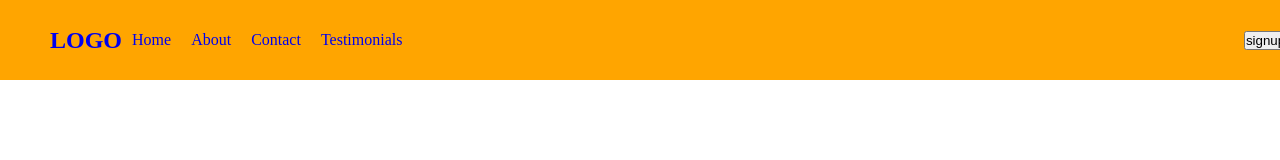
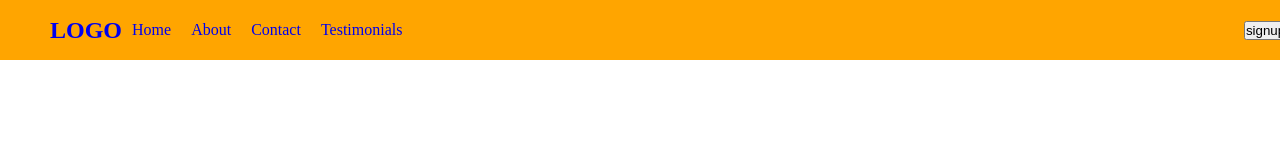
Before and after one commit to bisumagar/potfolio, a plain HTML site: page index.html in a window 1280 px wide. Shown: the top 160 px of the page. Drawn offline with Linux system fonts and the light colour scheme.

Commit message:
some changes

```diff
--- a/index.html
+++ b/index.html
@@ -1,4 +1,4 @@
-<!DOCTYPE html>
+ <!DOCTYPE html>
 <html lang="en">
 
 <head>
@@ -11,8 +11,8 @@
 <body>
     <!-- navbar  -->
 
-    <nav class="navber">
-        <div class="navber-left">
+    <nav class="navbar">
+        <div class="navbar-left">
             <div class="logo">
                 <a href="/">
                     <h1>LOGO</h1>
@@ -43,7 +43,7 @@
                 </ul>
             </div>
         </div>
-        <div class="navber-right">
+        <div class="navbar-right">
             <button>signup</button>
             <button>signin</button>
 
--- a/styles.css
+++ b/styles.css
@@ -10,10 +10,10 @@
         width: 100%;
     }
 
-    .navber {
+    .navbar {
         background-color: orange;
         width: 100%;
-        height: 80px;
+        height: 60px;
         display: flex;
         justify-content: space-between;
         align-items: center;
@@ -22,7 +22,7 @@
 
     }
 
-    .navber-left {
+    .navbar-left {
         display: flex;
         align-items: center;
         gap: 10px;
```
